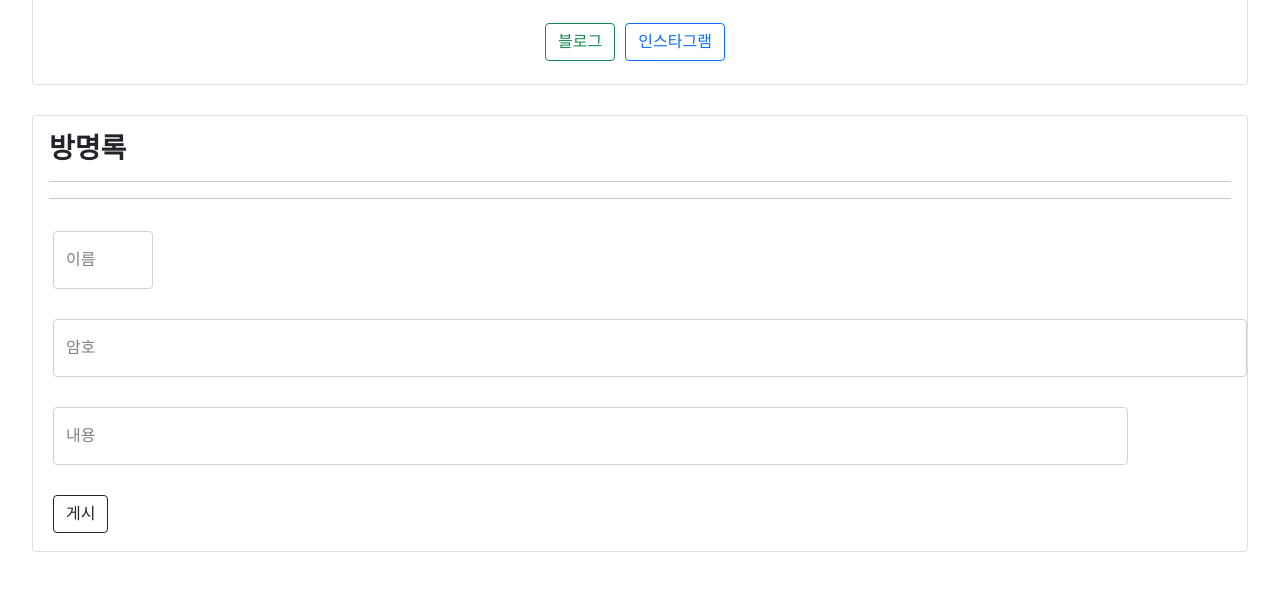
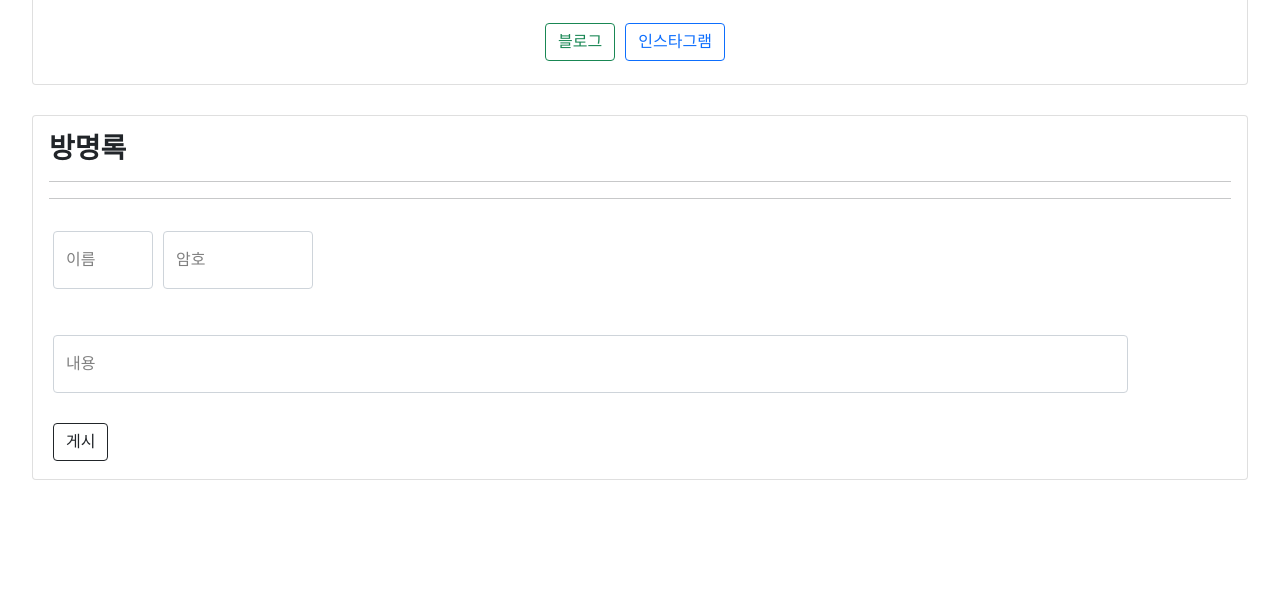
Before and after one commit to deok-beom/Sharkly, a Flask app: page /kim in a window 1280 px wide. Shown: the part 1517-2108 px from the top of the page. After the commit the page ends 1997 px from the top, so only its background shows below. Run offline with Flask 2, Linux system fonts and the light colour scheme; data that the repository does not hold is empty.

Commit message:
Update SharklyCss.css

```diff
--- a/static/SharklyCss.css
+++ b/static/SharklyCss.css
@@ -116,7 +116,7 @@ a:link {
 .user-box {
     margin-top: -20px;
     margin-bottom: 0px;
-    display: row;
+    display: flex;
 }
 
 .form-control {
@@ -130,6 +130,7 @@ a:link {
 
 .comment-input {
     max-width: 90%;
+
     margin-right: 10px;
 }
 
@@ -155,3 +156,7 @@ textarea {
     border: none;
     resize: none;
 }
+
+.password-input {
+    width: 150px;
+}
```
